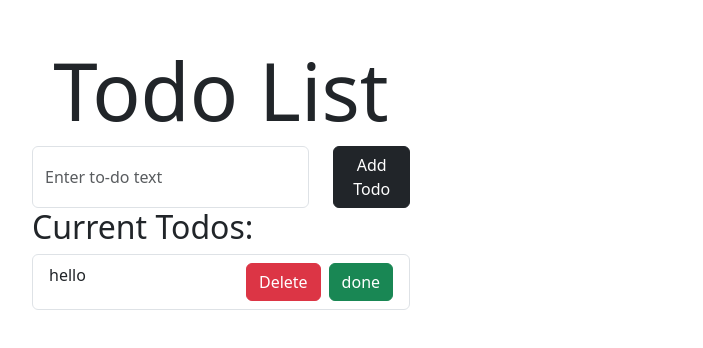
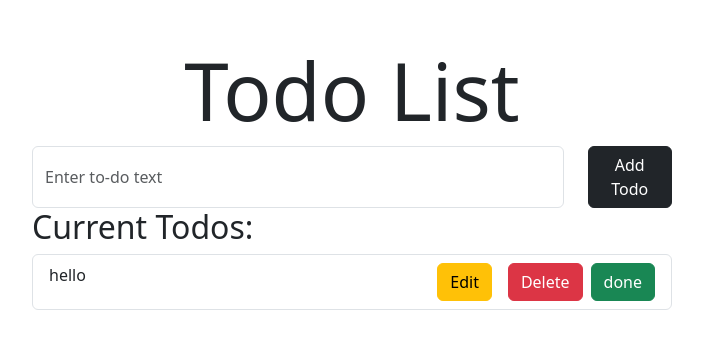
Before and after one commit to Anoop-710/Calculator-react, a React (Create React App) app: page / in a window 1280 px wide. Shown: the part 278-626 px from the top of the page, without its empty margins (288-991 px from the left). Built offline with nearby package versions, Linux system fonts and the light colour scheme.

Commit message:
Todo completed

```diff
--- a/src/Todo.jsx
+++ b/src/Todo.jsx
@@ -1,14 +1,14 @@
 import React from 'react'
 
 const Todo = () => {
-    const [items, setItems] = React.useState([{text: 'hello', done: false}]);
+    const [items, setItems] = React.useState([{text: 'hello', done: false, editing: false}]);
 
 
 
     const handleSubmit = (e) =>{
         e.preventDefault();
         const todo = (e.target.elements.todo.value);
-        setItems([...items, {text: todo, done: false}]);
+        setItems([...items, {text: todo, done: false, editing: false}]);
         // console.log(e.target.elements.todo.value);
         e.target.elements.todo.value = "";
 
@@ -25,8 +25,20 @@ const Todo = () => {
         updatedToDos[index].done = !updatedToDos[index].done;
         setItems(updatedToDos);
     }
+
+    const  handleEdit = (index, event) =>{
+        const updatedToDos = [...items];
+        updatedToDos[index].text = event.target.value;
+        setItems(updatedToDos);
+    }
+
+    const handleEditButton = (index, event) => {
+        const updatedToDos = [...items];
+        updatedToDos[index].editing = !updatedToDos[index].editing;
+        setItems(updatedToDos);
+    }
   return (
-    <div style={{padding: '25%', position:'fixed'}}>
+    <div  style={{padding: '25%'}}>
         <h1 className='display-1 text-center'>Todo List</h1>
         <form className='d-flex gap-4' onSubmit={handleSubmit}>
             <input type="text" name='todo' placeholder='Enter to-do text' className='form-control w-72'  />
@@ -37,11 +49,17 @@ const Todo = () => {
             <ul className='list-group'>
                 {items.map((item,i)=>
                     <li key={i} className="list-group-item">
+                        {item.editing?<input className='form-control' value={item.text} onChange={(e) => handleEdit(i,e)}/>:
+
                         <div style={{float: "left", textDecoration: item.done? 'line-through': 'none'}}>
                         {item.text}
                         </div>
+
+                        }
+
                         <button style={{float: "right"}} className={'btn ' + (item.done? 'btn-secondary': 'btn-success')} onClick={()=>handleDone(i)}>{item.done?'undo':'done'}</button>
-                        <button style={{float: "right"}} className="btn btn-danger mx-2" onClick={handleDelete}>Delete</button>
+                        <button style={{float: "right"}} className="btn btn-danger mx-2" onClick={()=>handleDelete(i)}>Delete</button>
+                        <button style={{float: "right"}} className="btn btn-warning mx-2" onClick={()=>handleEditButton(i)}>Edit</button>
                     </li>
                 )}
             </ul>
```
